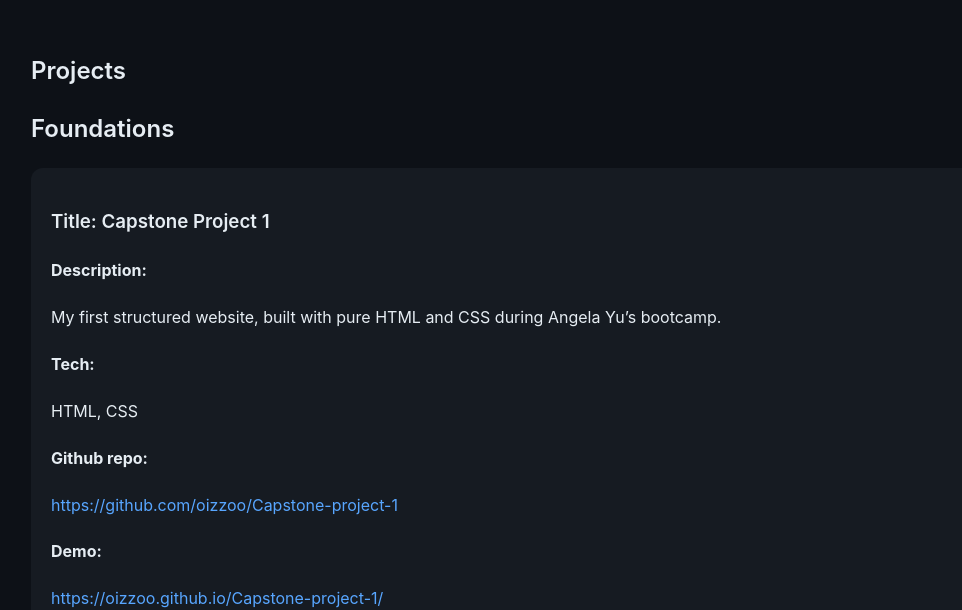
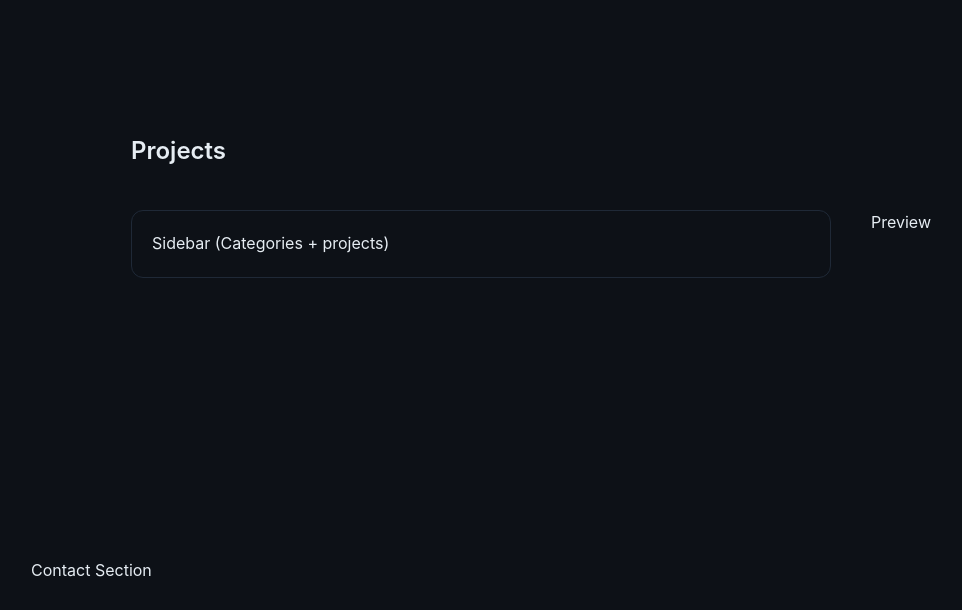
Before and after one commit to oizzoo/oizzoo.github.io, a React app: page / in a window 1280 px wide. Shown: the part 1319-1929 px from the top of the page, without its empty margins (109-1071 px from the left). Built offline with nearby package versions, Linux system fonts and the light colour scheme; the HTML template or start-up script is replaced by a standard one.

Commit message:
feat(projects): add initial layout and component structure (Projects, Sidebar, Preview)

```diff
--- /dev/null
+++ b/src/components/projects/ProjectPreview.jsx
@@ -0,0 +1,4 @@
+function ProjectPreview() {
+  return <div>Preview</div>;
+}
+export default ProjectPreview;
--- /dev/null
+++ b/src/components/projects/ProjectSidebar.jsx
@@ -0,0 +1,4 @@
+function ProjectSidebar() {
+  return <aside>Sidebar (Categories + projects)</aside>;
+}
+export default ProjectSidebar;
--- a/src/components/projects/Projects.css
+++ b/src/components/projects/Projects.css
@@ -0,0 +1,26 @@
+.projects-wrapper {
+  padding: 80px 10%;
+  color: #e6edf3;
+}
+
+.projects-container {
+  display: flex;
+  gap: 40px;
+  margin-top: 40px;
+}
+
+aside {
+  flex: 1;
+  background: #0d1117;
+  padding: 20px;
+  border-radius: 12px;
+  border: 1px solid #1f2937;
+}
+
+.project-preview {
+  flex: 2;
+  background: #0d1117;
+  padding: 20px;
+  border-radius: 12px;
+  border: 1px solid #1f2937;
+}
--- a/src/components/projects/Projects.jsx
+++ b/src/components/projects/Projects.jsx
@@ -1,32 +1,25 @@
-import React from 'react';
+import React, {useState} from 'react';
+import "./Projects.css";
 import projectsData from '../../data/Projects';
+import ProjectSidebar from "./ProjectSidebar";
+import ProjectPreview from "./ProjectPreview";
 
 function Projects() {
+
+
+
   return (
-    <section id="projects" className="projects">
+  <section id="projects" className="projects">
+    <div className="projects-wrapper">
+      <h2 className="section-title">Projects</h2>
+
       <div className="projects-container">
-        <h2>Projects</h2>
-        {Object.keys(projectsData).map((category, index) => {
-          return (
-            <>
-            <h2 key={index}>{category}</h2>
-             {projectsData[category].map((item, i) => (
-              <div key={i} className="project-card">
-              <h3>Title: {item.title}</h3>
-              <h4>Description:</h4>
-              <p>{item.desc}</p>
-              <h4>Tech:</h4>
-              <p>{item.tech.join(', ')}</p>
-              <h4>Github repo:</h4>
-              <p><a href={item.github} target="_blank" rel="noopener noreferrer">{item.github}</a></p>
-              {item.demo && (<><h4>Demo:</h4><p><a href={item.demo} target="_blank" rel="noopener noreferrer">{item.demo}</a></p></>)}
-              </div>
-            ))}
-            </>
-            )
-          })}
+        <ProjectSidebar />
+        <ProjectPreview />
       </div>
-    </section>
+    </div>
+  </section>
+
   )
 }
 
```
